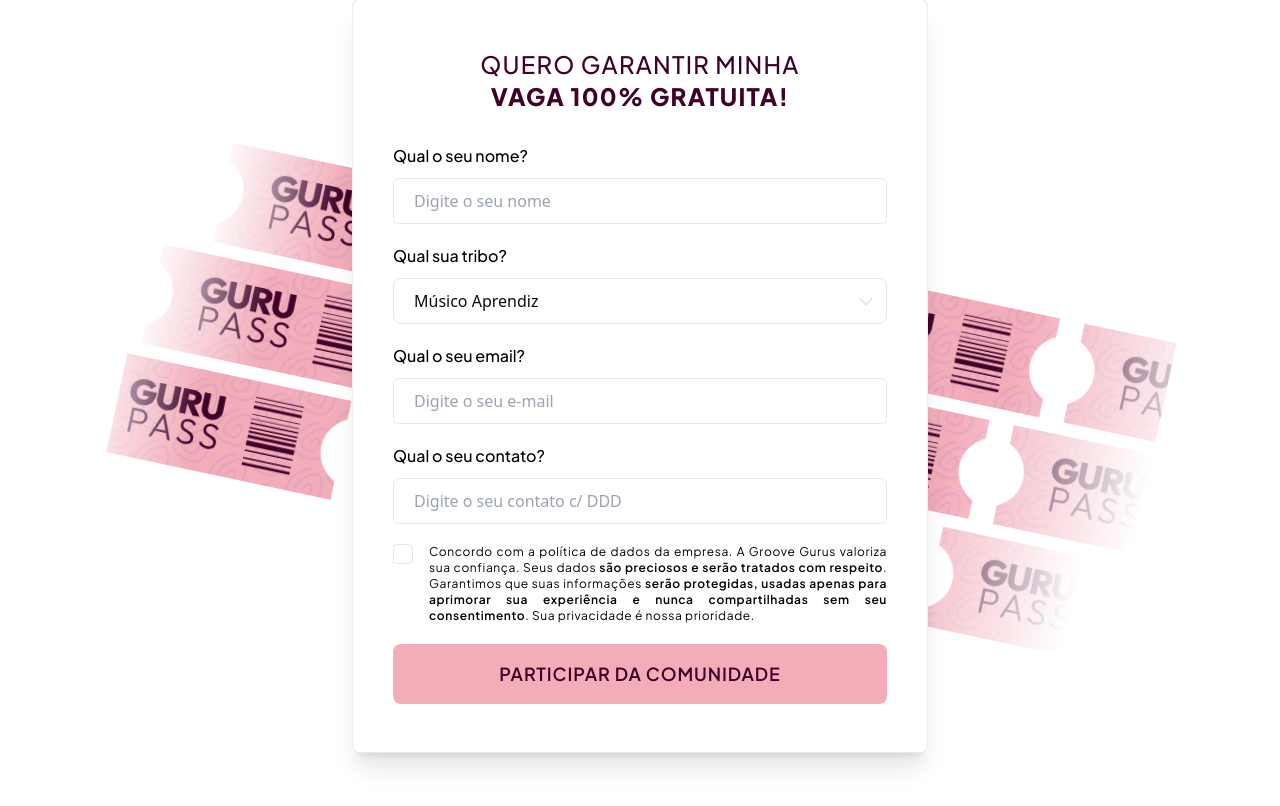
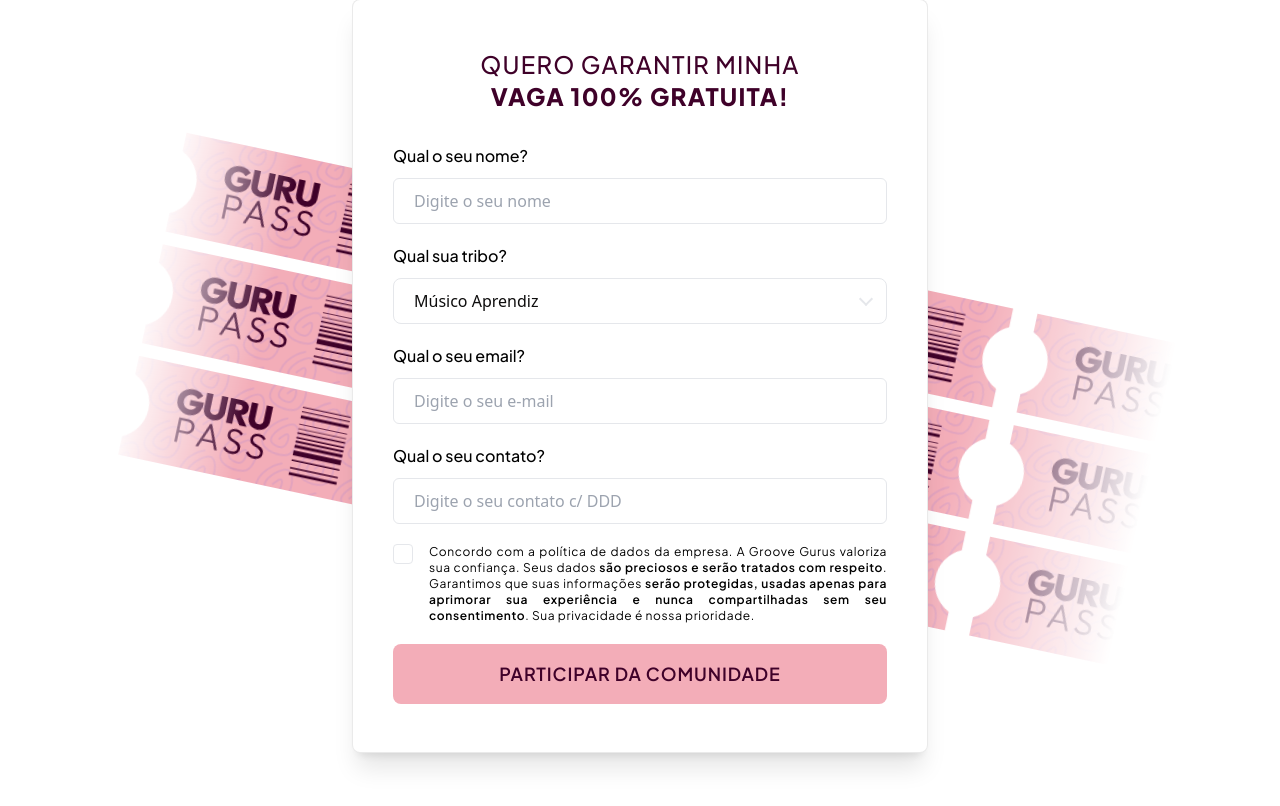
Before and after one commit to vittorduartte/groovegurus.github.io, a Vue app: page / in a window 1280 px wide. Shown: the part 2079-2885 px from the top of the page. Built offline with nearby package versions, Linux system fonts and the light colour scheme; what tailgrids would draw is missing.

Commit message:
Ajustando espaçamentos, tamanhos e transposições de elementos

```diff
--- a/src/components/GuruPass.vue
+++ b/src/components/GuruPass.vue
@@ -3,14 +3,14 @@
         <div class="flex flex-col max-w-6xl mx-auto">
             <div class="flex justify-center">
                 <div>
-                    <h3 class="text-4xl text-center font-medium my-16 text-brand-velvetdark">
+                    <h3 class="text-2xl lg:text-4xl text-center font-medium my-10 lg:my-16 text-brand-velvetdark">
                         <span class="font-black">Faça parte da nossa história</span> <br />
                         garanta seu passe pra comunidade!
                     </h3>
                 </div>
             </div>
             <div class="flex justify-center">
-                <form class="z-10 flex flex-col px-10 py-12 mb-6 lg:w-3/6 lg:shadow-xl bg-white rounded-lg lg:border border-brand-grayborder/[.3]">
+                <form class="z-10 flex flex-col px-6 lg:px-10 py-12 mb-6 lg:w-3/6 lg:shadow-xl bg-white rounded-lg lg:border border-brand-grayborder/[.3]">
                     <h3 class="hidden lg:inline-block text-2xl text-center font-medium text-brand-velvetdark tracking-wider mb-8">
                         QUERO GARANTIR MINHA <br />
                         <span class="font-black">VAGA 100% GRATUITA!</span>
@@ -80,9 +80,9 @@
             </div>
         </div>
         <div class="relative -top-96 -mt-40 hidden lg:flex flex-col rotate-12 mx-auto max-w-5xl overflow-x-hidden -z-10">
-            <GuruPassInfinityScrool class="translate-x-12" :inverse="true"/>
+            <GuruPassInfinityScrool :inverse="true"/>
             <GuruPassInfinityScrool />
-            <GuruPassInfinityScrool class="-translate-x-12" :inverse="true"/>
+            <GuruPassInfinityScrool :inverse="true"/>
         </div>
     </section>
 </template>
```
